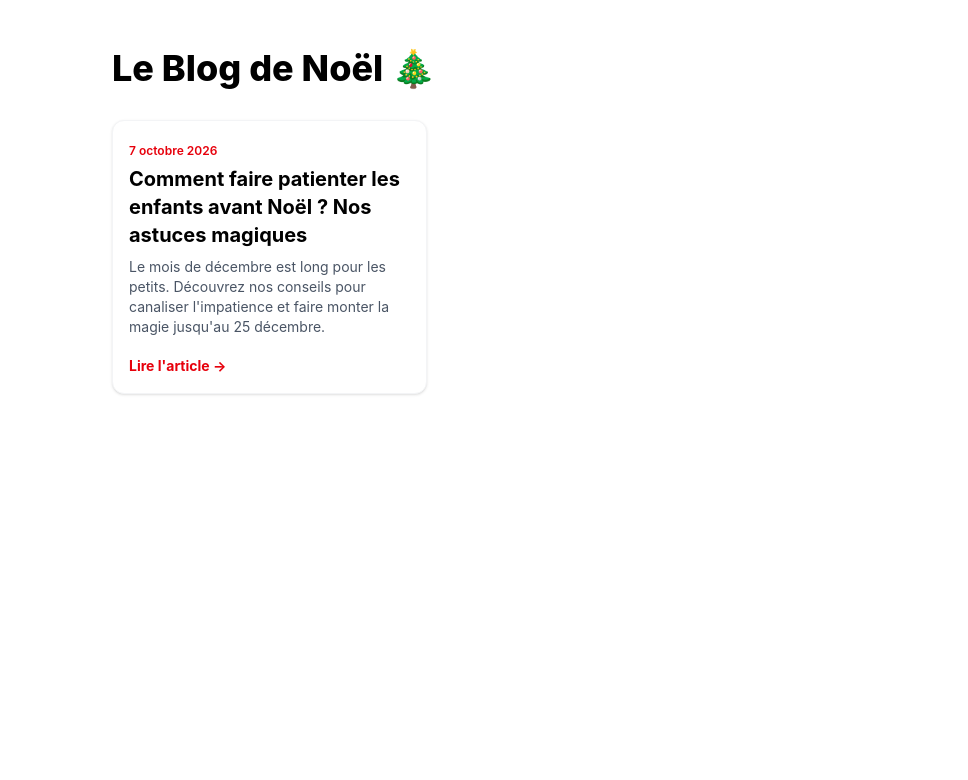
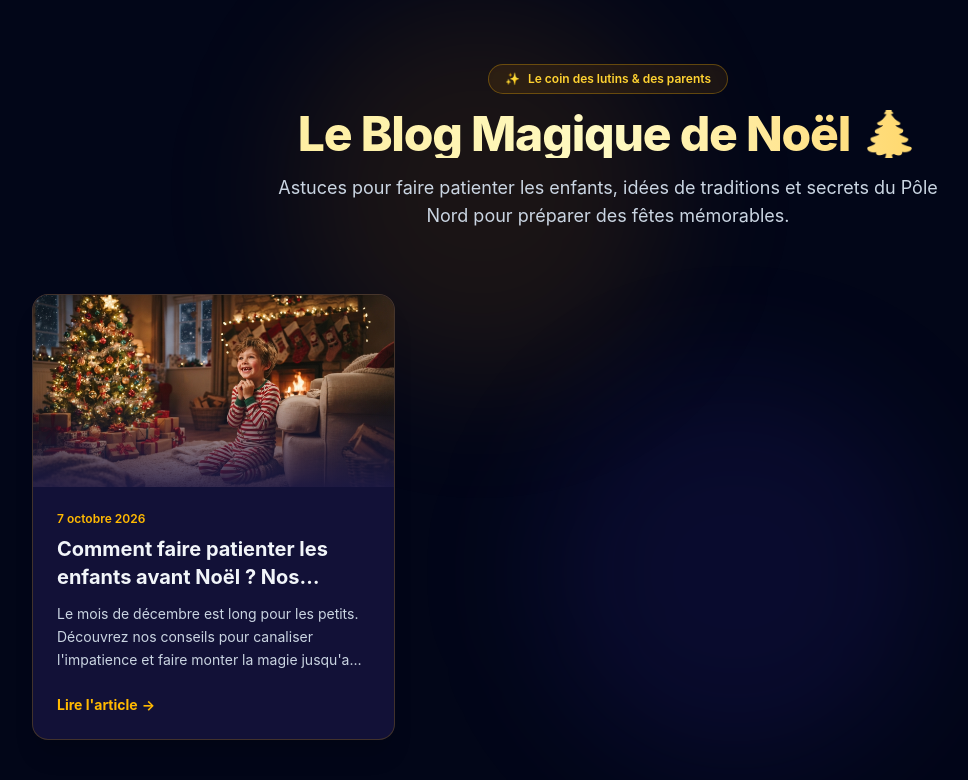
Before and after one commit to AlexConceptDevelopper/permisduperenoel, a React (Vite) app in the folder frontend/: page /blog in a window 1280 px wide. Shown: the top 780 px of the page, without its empty margins (32-1000 px from the left). Built offline with nearby package versions, Linux system fonts and the light colour scheme; no server answers.

Commit message:
add blog and first article

```diff
--- a/frontend/src/pages/blog/BlogIndex.tsx
+++ b/frontend/src/pages/blog/BlogIndex.tsx
@@ -1,36 +1,79 @@
 import { Link } from 'react-router-dom';
 import { Helmet } from 'react-helmet-async';
 
-// On va chercher tous les fichiers .tsx situés dans le dossier articles un peu plus haut
 const modules = import.meta.glob<{ metadata: any; default: React.ComponentType }>('../../articles/*.tsx', { eager: true });
-
-// On transforme ces fichiers en une simple liste exploitable
 const articles = Object.values(modules).map((mod) => mod.metadata);
 
 export default function BlogIndex() {
   return (
-    <div className="max-w-5xl mx-auto px-4 py-12">
+    <div className="min-h-screen bg-slate-950 text-slate-100 py-16 px-4 sm:px-6 relative overflow-hidden">
+      {/* Petits effets lumineux de fond */}
+      <div className="absolute top-0 left-1/4 w-96 h-96 bg-amber-500/10 rounded-full blur-3xl pointer-events-none"></div>
+      <div className="absolute bottom-10 right-1/4 w-96 h-96 bg-indigo-600/10 rounded-full blur-3xl pointer-events-none"></div>
+
+      <div className="max-w-6xl mx-auto relative z-10">
         <Helmet>
-        <title>Le Blog de Noël | La Fabrique Magique</title>
+          <title>Le Blog de Noël - Conseils et Astuces | La Fabrique Magique</title>
+          <meta
+            name="description"
+            content="Découvrez tous nos articles, conseils et astuces pour faire patienter les enfants, préparer les fêtes et vivre un Noël magique et inoubliable."
+          />
         </Helmet>
 
-      <h1 className="text-4xl font-extrabold mb-8">Le Blog de Noël 🎄</h1>
+        {/* En-tête */}
+        <div className="text-center mb-16">
+          <div className="inline-flex items-center gap-2 bg-amber-500/10 border border-amber-400/30 px-4 py-1.5 rounded-full text-xs font-semibold text-amber-300 mb-4 shadow-inner">
+            <span>✨</span> Le coin des lutins & des parents
+          </div>
+          <h1 className="text-4xl sm:text-5xl font-extrabold text-transparent bg-clip-text bg-linear-to-r from-amber-200 via-yellow-100 to-amber-400 mb-4 tracking-tight">
+            Le Blog Magique de Noël 🎄
+          </h1>
+          <p className="text-slate-300 text-base sm:text-lg max-w-2xl mx-auto">
+            Astuces pour faire patienter les enfants, idées de traditions et secrets du Pôle Nord pour préparer des fêtes mémorables.
+          </p>
+        </div>
 
-      <div className="grid grid-cols-1 md:grid-cols-3 gap-6">
+        {/* Grille des articles */}
+        <div className="grid grid-cols-1 md:grid-cols-2 lg:grid-cols-3 gap-8">
           {articles.map((art) => (
-          <div key={art.slug} className="bg-white rounded-xl shadow p-4 border border-gray-100">
-            <span className="text-xs text-red-600 font-semibold">{art.date}</span>
-            <h2 className="text-xl font-bold mt-1 mb-2">
-              <Link to={`/blog/${art.slug}`} className="hover:text-red-600">
+            <article
+              key={art.slug}
+              className="bg-indigo-950/60 backdrop-blur-md rounded-2xl shadow-xl overflow-hidden border border-amber-400/20 flex flex-col transition-all duration-300 hover:-translate-y-1.5 hover:border-amber-400/50 hover:shadow-2xl group"
+            >
+              {art.image && (
+                <div className="relative h-48 overflow-hidden">
+                  <img
+                    src={art.image}
+                    alt={art.title}
+                    className="w-full h-full object-cover transition-transform duration-500 group-hover:scale-105"
+                  />
+                  <div className="absolute inset-0 bg-linear-to-t from-indigo-950 via-transparent to-transparent opacity-80"></div>
+                </div>
+              )}
+
+              <div className="p-6 flex flex-col grow">
+                <span className="text-xs font-semibold text-amber-400 mb-2 block">{art.date}</span>
+
+                <h2 className="text-xl font-bold text-slate-100 mb-3 group-hover:text-amber-300 transition-colors line-clamp-2">
+                  <Link to={`/blog/${art.slug}`}>
                     {art.title}
                   </Link>
                 </h2>
-            <p className="text-gray-600 text-sm mb-4">{art.description}</p>
-            <Link to={`/blog/${art.slug}`} className="text-red-600 font-bold text-sm">
-              Lire l'article &rarr;
+
+                <p className="text-slate-300 text-sm mb-6 line-clamp-3 grow leading-relaxed">
+                  {art.description}
+                </p>
+
+                <Link
+                  to={`/blog/${art.slug}`}
+                  className="inline-flex items-center text-sm font-bold text-amber-400 hover:text-amber-300 transition-colors mt-auto gap-1"
+                >
+                  Lire l'article <span className="group-hover:translate-x-1 transition-transform">&rarr;</span>
                 </Link>
               </div>
+            </article>
           ))}
+        </div>
       </div>
     </div>
   );
```
Lines whose indentation alone changed are shown as unchanged.
